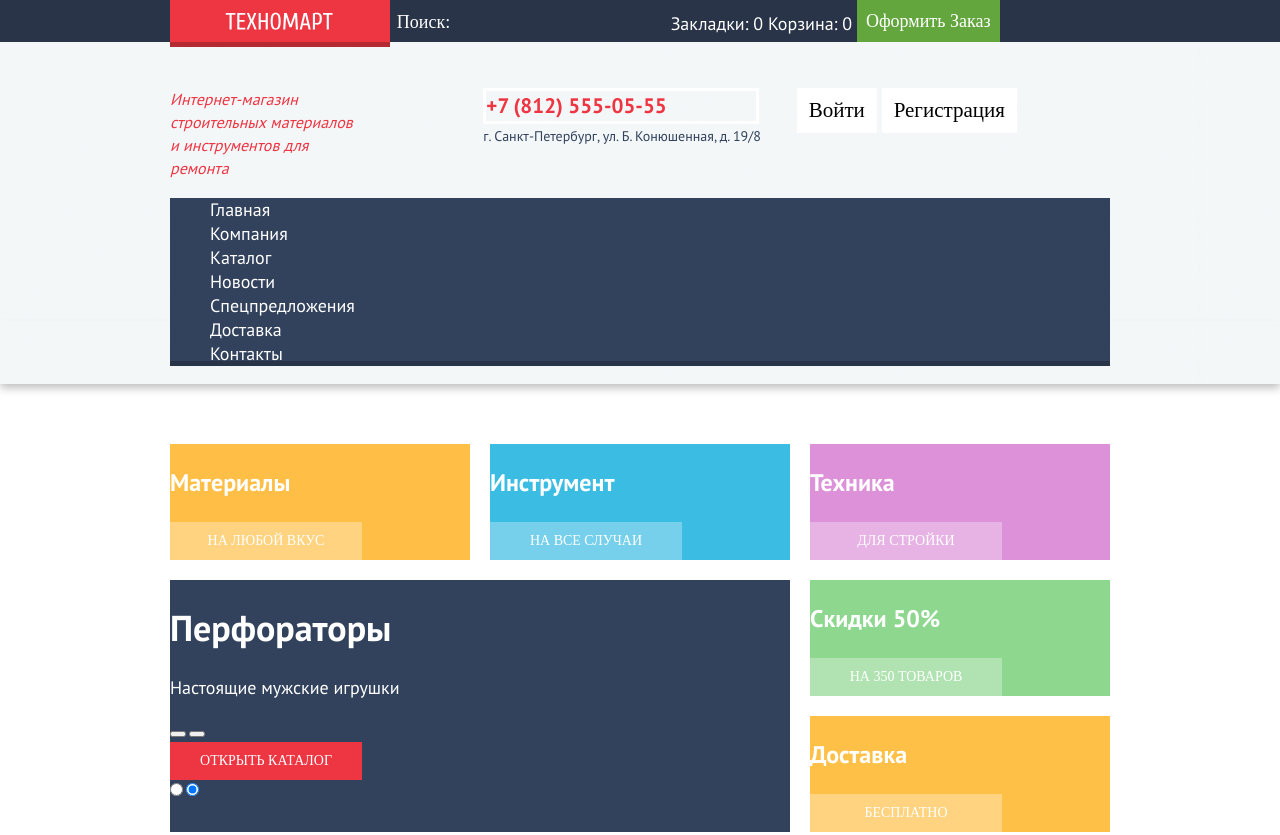
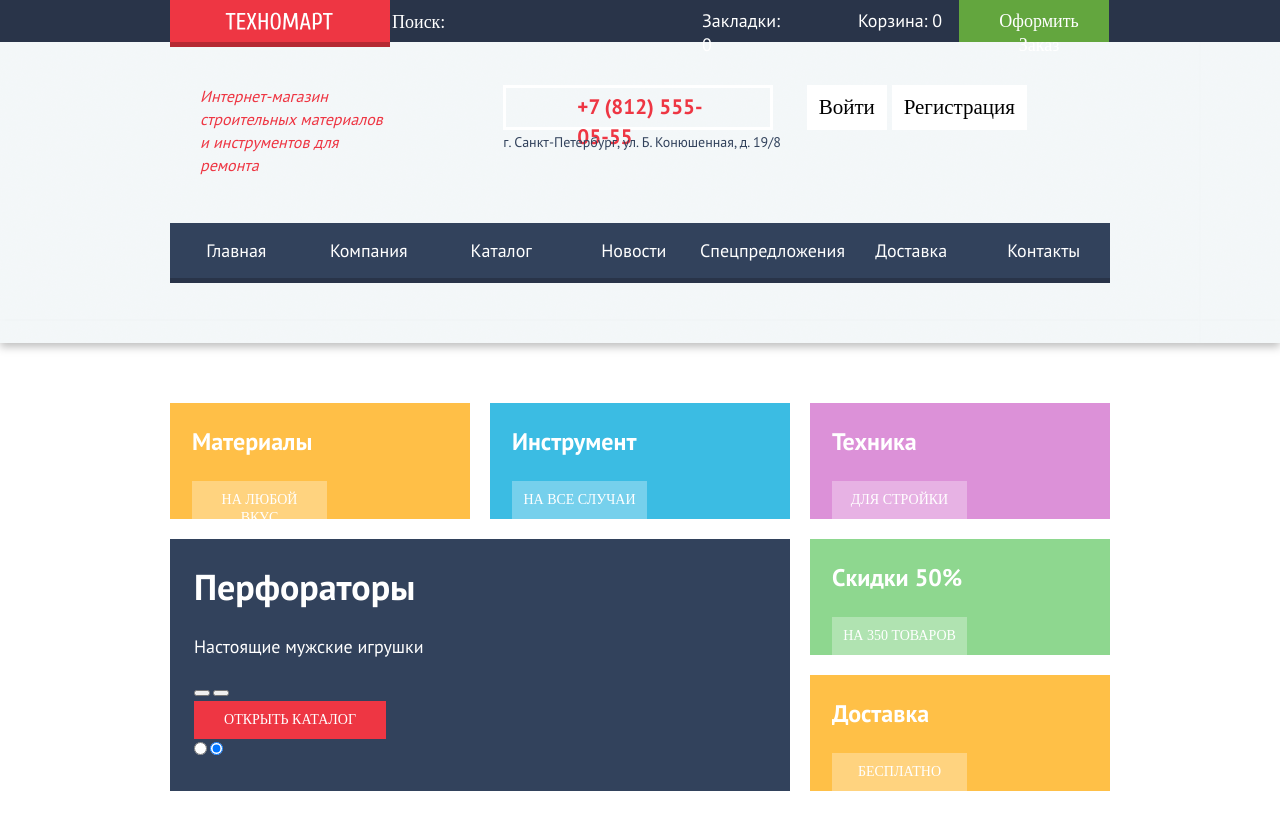
Before and after one commit to AlexGrink/1487393-technomart-29, a plain HTML site: page index.html in a window 1280 px wide. Shown: the top 835 px of the page. Drawn offline with Linux system fonts and the light colour scheme; a web font is replaced by a local one.

Commit message:
Сетки. Флексы. Начало.

```diff
--- a/css/style.css
+++ b/css/style.css
@@ -89,12 +89,13 @@ img {
   background-color: var(--hover-red);
 }
 
-.button:active,
-.button:focus {
+.button:active {
   background-color: var(--active-red);
   outline: none;
 }
-
+.button:focus {
+  outline: none;
+}
 .container {
   width: 940px;
   margin: 0 auto;
@@ -143,13 +144,13 @@ img {
   height: 42px;
   background-color: var(--basic-dark);
   box-shadow: inset 0px -5px 0px var(--basic-dark);
-  margin-bottom: 46px;
-  vertical-align: top;
+  margin-bottom: 43px;
 }
-
+.header-top .container {
+  display: flex;
+}
 .search {
-  vertical-align: top;
-  width: 271px;
+  width: 269px;
   height: 42px;
   background-color: var(--basic-dark);
   border: none;
@@ -163,8 +164,23 @@ img {
 }
 
 .favourite,
+.cart,
+.order-button {
+  box-sizing: border-box;
+  height: 42px;
+  width: 150px;
+  color: var(--basic-white);
+  padding: 9px;
+}
+.favourite {
+  padding-left: 43px;
+  padding-right: 24px;
+}
 .cart {
-  color: var(--basic-white);
+  padding-left: 49px;
+}
+.order-button {
+  padding-left: 19px;
 }
 
 .page-body__inner .cart {
@@ -197,14 +213,12 @@ img {
 
 .order-button {
   border: none;
-  padding: 9px;
   text-transform: capitalize;
   background-color: var(--basic-green);
   font-family: Cuprum;
   font-size: 18px;
   line-height: 24px;
-  color: var(--basic-white);
-  vertical-align: top;
+  text-align: center;
 }
 
 .order-button:hover {
@@ -221,6 +235,8 @@ img {
 .header-middle {
   display: grid;
   grid-template-columns: 1fr 1fr 1fr;
+  padding-left: 30px;
+  margin-bottom: 46px;
 }
 
 .header-middle p {
@@ -241,7 +257,10 @@ img {
 
 .contacts-phone {
   display: block;
+  box-sizing: border-box;
   width: 270px;
+  height: 45px;
+  padding: 4px 42px 5px 71px;
   font-size: 21px;
   line-height: 30px;
   font-weight: bold;
@@ -276,13 +295,31 @@ img {
 }
 
 .site-navigation {
+  display: flex;
+  justify-content: space-between;
   line-height: 24px;
   background-color: var(--basic-dark-blue);
+  list-style: none;
+  padding: 0;
+  margin: 0;
   box-shadow: inset 0px -5px 0px var(--basic-dark);
-  list-style: none;
+  box-sizing: border-box;
+  width: 940px;
+  height: 60px;
+  margin-bottom: 60px;
+}
+
+.site-navigation-item {
+  height: 60px;
+  width: 100%;
 }
 
 .site-navigation-item a {
+  display: block;
+  text-align: center;
+  box-sizing: border-box;
+  padding-top: 16px;
+  height: 55px;
   color: var(--basic-white);
   font-size: 18px;
 }
@@ -290,10 +327,17 @@ img {
 .site-navigation-item a:hover {
   background-color: var(--basic-dark);
 }
+.site-navigation a:hover {
+  height: 60px;
+}
 
 .site-navigation-item a:active {
+  height: 55px;
   background-color: var(--active-dark-blue);
   color: var(--active-white);
+}
+.site-navigation > a:active {
+  height: 60px;
 }
 
 /* Promo */
@@ -325,7 +369,10 @@ img {
   padding: 0;
   margin: 0;
 }
-
+.promo-item {
+  max-width: 300px;
+  padding-left: 22px;
+}
 .promo-item:first-child {
   background-color: var(--orange);
 }
@@ -364,14 +411,17 @@ img {
   grid-row-start: 2;
   grid-row-end: 4;
   background-color: var(--basic-dark-blue);
+  padding-left: 24px;
 }
 
-.promo .button {
+.promo-slider .button {
   width: 192px;
 }
 
 .promo-button {
   background-color: var(--white-transparent);
+  display: block;
+  width: 135px;
 }
 
 /* Популярные товары */
@@ -390,16 +440,18 @@ img {
 }
 
 .popular-header {
-  display: grid;
-  grid-template-columns: 1fr 1fr;
+  display: flex;
+  justify-content: space-between;
+  align-items: center;
   background-color: var(--light-beige);
   height: 89px;
   margin-bottom: 20px;
   align-content: center;
+  padding-left: 28px;
+  padding-right: 15px;
 }
 
 .popular-header .button {
-  justify-self: end;
   width: 192px;
 }
 
@@ -606,6 +658,8 @@ img {
 }
 
 .footer-nav {
+  display: flex;
+  flex-direction: row;
   list-style: none;
   padding: 0;
   margin: 0;
@@ -672,6 +726,8 @@ site-navigation-item-special {
 }
 
 .social {
+  display: flex;
+  margin-right: 1px;
   list-style: none;
   padding: 0;
   margin: 0;
@@ -727,7 +783,6 @@ site-navigation-item-special {
   grid-template-columns: 1fr 1fr 1fr 1fr;
   gap: 20px;
 }
-
 
 /* Крошки. Хлебные крошки. */
 .breadcrumbs {
@@ -883,7 +938,6 @@ site-navigation-item-special {
 .goods-title {
   display: block;
   max-width: 185px;
-
 }
 
 /* Pagination */
--- a/index.html
+++ b/index.html
@@ -5,7 +5,8 @@
   <meta charset="utf-8" />
   <meta name="viewport" content="width=device-width, initial-scale=1.0" />
   <title>HTML Academy: Техномарт</title>
-  <link href="https://fonts.googleapis.com/css2?family=Cuprum:wght@400;700&display=swap" rel="stylesheet">
+  <link href="https://fonts.googleapis.com/css2?family=Cuprum:ital,wght@0,400;0,700;1,400;1,700&display=swap"
+    rel="stylesheet">
   <link href="https://fonts.googleapis.com/css2?family=PT+Sans:wght@400;700&display=swap" rel="stylesheet">
   <link href="css/normalize.css" rel="stylesheet">
   <link href="css/style.css" rel="stylesheet">
@@ -80,17 +81,14 @@
             <h2>Дрели</h2>
             <p class="promo-subtitle">Соседям на радость</p>
           </div>
-
           <div class="slide2">
             <h2>Перфораторы</h2>
             <p class="promo-subtitle">Настоящие мужские игрушки </p>
           </div>
-
           <!--Кнопки вперед и назад-->
           <button class="button-next" type="button"></button>
           <button class="button-back" type="button"></button>
           <a class="button" href="catalog.html">Открыть каталог</a>
-
           <!--Нижние кнопки на слайдере-->
           <input type="radio" name="slider-radio" value="slide1">
           <input type="radio" name="slider-radio" value="slide2" checked>
```
